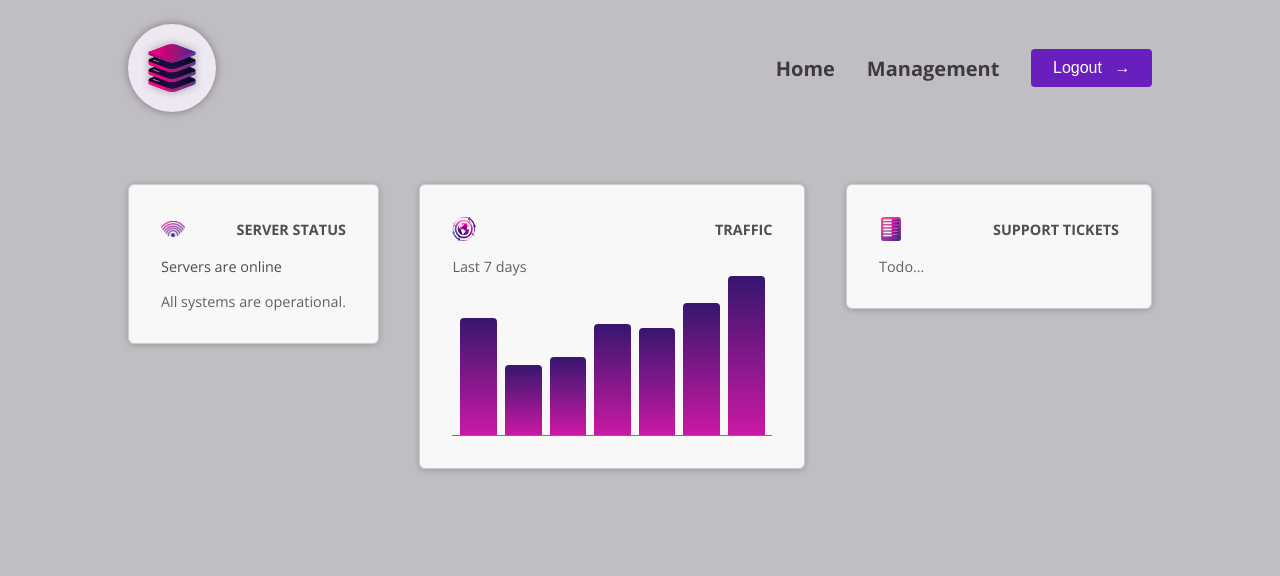
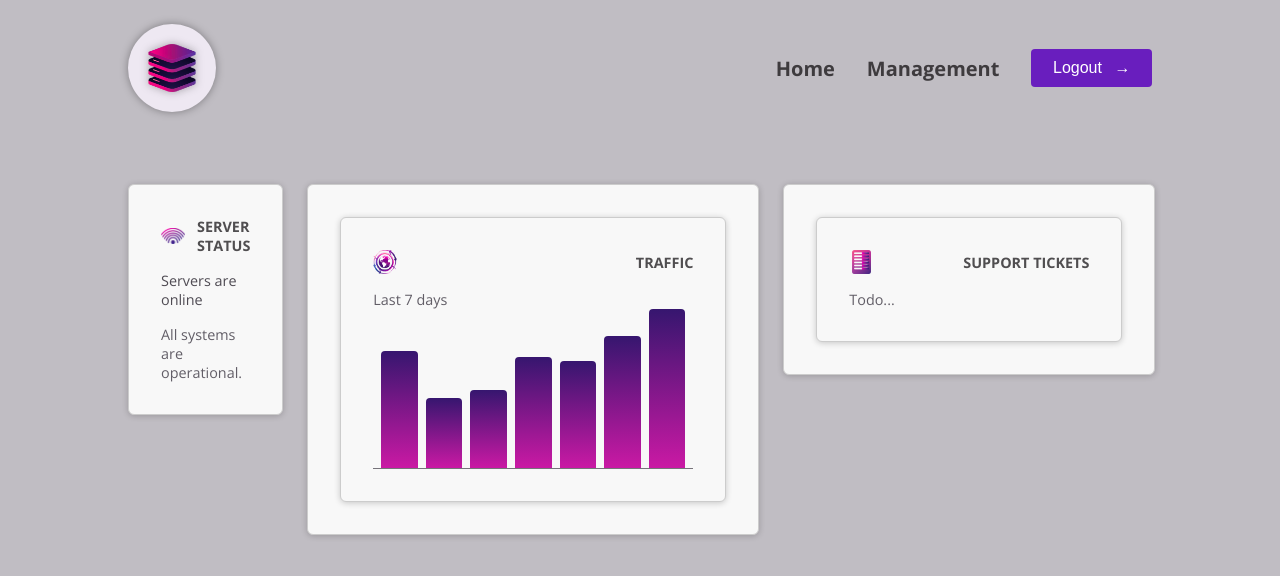
Before and after one commit to adnan5509/WorkNest, an Angular app: page / in a window 1280 px wide. Shown: the top 576 px of the page. Built offline with nearby package versions, Linux system fonts and the light colour scheme.

Commit message:
refactor: create dashboard-item component for better structure and reusability

```diff
--- a/src/app/app.component.html
+++ b/src/app/app.component.html
@@ -1,16 +1,22 @@
 <app-header></app-header>
 <main>
   <div id="dashboard">
+
+    <app-dashboard-item title="Server Status" [img]="{src: 'status.png', alt: 'A signal symbol'}">
+      <app-server-status></app-server-status>
+    </app-dashboard-item>
+
     <div class="dashboard-item">
-      <app-server-status></app-server-status>
+      <app-dashboard-item title="Traffic" [img]="{src: 'globe.png', alt: 'A globe symbol'}">
+        <app-traffic></app-traffic>
+      </app-dashboard-item>
     </div>
 
     <div class="dashboard-item">
-      <app-traffic></app-traffic>
+      <app-dashboard-item title="Support Tickets" [img]="{src: 'list.png', alt: 'A list of items'}">
+        <app-support-tickets></app-support-tickets>
+      </app-dashboard-item>
     </div>
 
-    <div class="dashboard-item">
-      <app-support-tickets></app-support-tickets>
-    </div>
   </div>
 </main>
--- a/src/app/app.component.ts
+++ b/src/app/app.component.ts
@@ -3,12 +3,13 @@ import { HeaderComponent } from "./components/header/header.component";
 import { ServerStatusComponent } from "./components/dashboard/server-status/server-status.component";
 import { TrafficComponent } from "./components/dashboard/traffic/traffic.component";
 import { SupportTicketsComponent } from "./components/dashboard/support-tickets/support-tickets.component";
+import { DashboardItemComponent } from "./components/dashboard/dashboard-item/dashboard-item.component";
 
 @Component({
   selector: 'app-root',
   standalone: true,
   templateUrl: './app.component.html',
-  imports: [HeaderComponent, ServerStatusComponent, TrafficComponent, SupportTicketsComponent],
+  imports: [HeaderComponent, ServerStatusComponent, TrafficComponent, SupportTicketsComponent, DashboardItemComponent],
 })
 export class AppComponent {
 
--- /dev/null
+++ b/src/app/components/dashboard/dashboard-item/dashboard-item.component.html
@@ -0,0 +1,10 @@
+<div class="dashboard-item">
+    <article>
+        <header>
+            <img [src]="img.src" [alt]="img.alt" />
+            <h2>{{title}}</h2>
+        </header>
+        <ng-content></ng-content>
+    </article>
+
+</div>
--- a/src/app/components/dashboard/server-status/server-status.component.html
+++ b/src/app/components/dashboard/server-status/server-status.component.html
@@ -1,8 +1,3 @@
-    <article>
-        <header>
-            <img src="status.png" alt="A signal symbol" />
-            <h2>Server Status</h2>
-        </header>
 <div>
     @if (currentStatus === 'online') {
     <p>Servers are online</p>
@@ -15,4 +10,3 @@
     <p>Fetching server status failed.</p>
     }
 </div>
-    </article>
--- a/src/app/components/dashboard/support-tickets/support-tickets.component.html
+++ b/src/app/components/dashboard/support-tickets/support-tickets.component.html
@@ -1,9 +1,3 @@
-    <article>
-        <header>
-            <img src="list.png" alt="A list of items" />
-            <h2>Support Tickets</h2>
-        </header>
-        <div id="status">
-            <p>Todo...</p>
-        </div>
-    </article>
+<div id="status">
+    <p>Todo...</p>
+</div>
--- a/src/app/components/dashboard/traffic/traffic.component.html
+++ b/src/app/components/dashboard/traffic/traffic.component.html
@@ -1,8 +1,3 @@
-<article>
-    <header>
-        <img src="globe.png" alt="A globe" />
-        <h2>Traffic</h2>
-    </header>
 <div id="traffic">
     <p>Last 7 days</p>
 
@@ -12,4 +7,3 @@
         }
     </div>
 </div>
-</article>
```
Also changed, not shown: src/app/components/dashboard/dashboard-item/dashboard-item.component.ts (added, +13 -0 lines), src/app/components/dashboard/dashboard-item/dashboard-item.component.css (added). Lines whose indentation alone changed are shown as unchanged.
